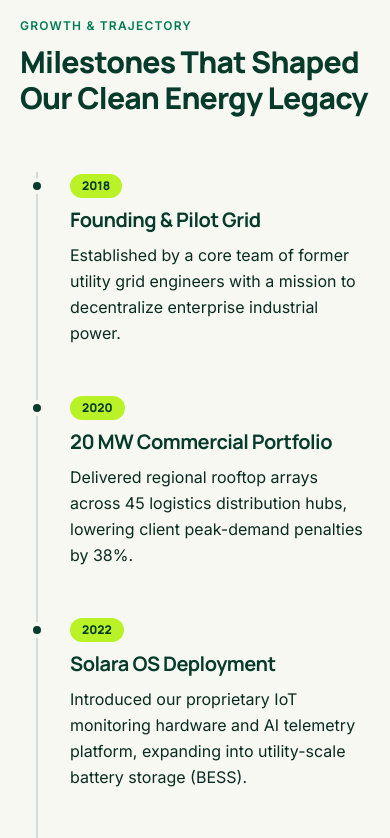
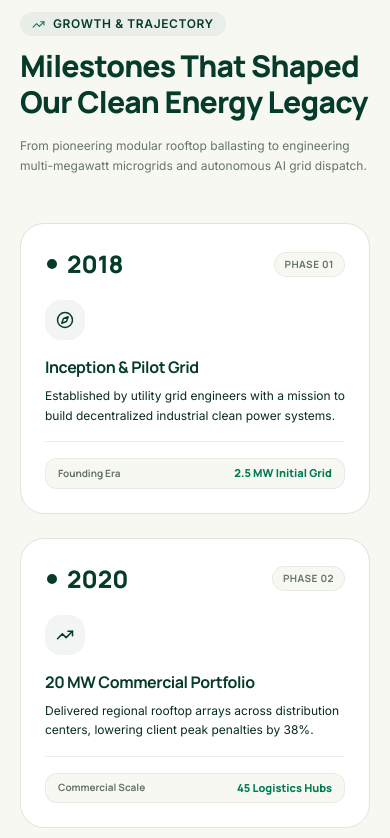
Before and after one commit to devanhaidar/solara-project, a Next.js app: page /about in a window 390 px wide. Shown: the part 3860-4698 px from the top of the page. Built offline with nearby package versions, Linux system fonts and the light colour scheme.

Commit message:
style: redesign About Us milestones section into a modern horizontal executive roadmap

```diff
--- a/src/app/about/page.tsx
+++ b/src/app/about/page.tsx
@@ -15,6 +15,7 @@
   Globe2,
   Cpu,
   ArrowRight,
+  Sparkles,
 } from "lucide-react";
 import type { Metadata } from "next";
 
@@ -61,28 +62,49 @@
 const timeline = [
   {
     year: "2018",
-    title: "Founding & Pilot Grid",
-    desc: "Established by a core team of former utility grid engineers with a mission to decentralize enterprise industrial power.",
+    phase: "Phase 01",
+    tag: "Founding Era",
+    icon: Compass,
+    title: "Inception & Pilot Grid",
+    metric: "2.5 MW Initial Grid",
+    desc: "Established by utility grid engineers with a mission to build decentralized industrial clean power systems.",
   },
   {
     year: "2020",
+    phase: "Phase 02",
+    tag: "Commercial Scale",
+    icon: TrendingUp,
     title: "20 MW Commercial Portfolio",
-    desc: "Delivered regional rooftop arrays across 45 logistics distribution hubs, lowering client peak-demand penalties by 38%.",
+    metric: "45 Logistics Hubs",
+    desc: "Delivered regional rooftop arrays across distribution centers, lowering client peak penalties by 38%.",
   },
   {
     year: "2022",
-    title: "Solara OS Deployment",
-    desc: "Introduced our proprietary IoT monitoring hardware and AI telemetry platform, expanding into utility-scale battery storage (BESS).",
+    phase: "Phase 03",
+    tag: "Software & Storage",
+    icon: Cpu,
+    title: "Solara OS & BESS Launch",
+    metric: "Sub-Second SCADA",
+    desc: "Introduced proprietary IoT monitoring hardware and deployed our first utility-scale battery storage.",
   },
   {
     year: "2024",
+    phase: "Phase 04",
+    tag: "Major Landmark",
+    icon: Award,
     title: "100 MW Milestone Reached",
-    desc: "Expanded into hybrid wind-solar microgrids and multi-megawatt floating solar installations with zero grid downtime.",
+    metric: "100 MW Online",
+    desc: "Expanded into hybrid wind-solar microgrids and alpine floating solar with 99.98% uptime.",
   },
   {
     year: "2026",
-    title: "Next-Gen Net-Zero Ecosystem",
-    desc: "Over 120 MW generating clean power across 250+ enterprise clients, driving the transition toward 100% renewable baseload.",
+    phase: "Phase 05",
+    tag: "Present Frontier",
+    icon: Sparkles,
+    title: "Multi-Gigawatt Ecosystem",
+    metric: "250+ Sites / 120 MW+",
+    desc: "Generating clean power across 250+ enterprise sites, accelerating 100% renewable baseload.",
+    isCurrent: true,
   },
 ];
 
@@ -264,35 +286,98 @@
           </div>
         </section>
 
-        {/* 5. Milestones Timeline */}
-        <section className="py-16 sm:py-20 lg:py-24">
+        {/* 5. Milestones Timeline (Horizontal Executive Roadmap) */}
+        <section className="py-16 sm:py-20 lg:py-24 overflow-hidden">
           <div className="max-w-[1720px] 2xl:max-w-[1840px] mx-auto px-5 sm:px-8 md:px-10 lg:px-12 xl:px-16">
-            <div className="max-w-3xl mb-14">
-              <span className="text-xs font-bold uppercase tracking-widest text-emerald-700">
-                Growth & Trajectory
-              </span>
-              <h2 className="font-heading font-extrabold text-3xl sm:text-4xl text-forest tracking-tight mt-2">
+            <div className="flex flex-col md:flex-row md:items-end justify-between mb-12 sm:mb-16 gap-4">
+              <div>
+                <div className="inline-flex items-center gap-2 px-3 py-1 rounded-full bg-forest/5 text-forest text-xs font-semibold uppercase tracking-wider mb-3">
+                  <TrendingUp size={13} className="text-emerald-700" />
+                  <span>Growth & Trajectory</span>
+                </div>
+                <h2 className="font-heading font-extrabold text-3xl sm:text-4xl lg:text-5xl text-forest tracking-tight">
                   Milestones That Shaped Our Clean Energy Legacy
                 </h2>
               </div>
+              <p className="text-text-muted text-xs sm:text-sm max-w-md leading-relaxed">
+                From pioneering modular rooftop ballasting to engineering multi-megawatt microgrids and autonomous AI grid dispatch.
+              </p>
+            </div>
 
-            <div className="relative border-l-2 border-forest/15 ml-4 sm:ml-8 space-y-12 pb-4">
-              {timeline.map((item, idx) => (
-                <div key={idx} className="relative pl-8 sm:pl-10 group">
-                  {/* Glowing Node */}
-                  <div className="absolute -left-[9px] top-1.5 w-4 h-4 rounded-full bg-forest border-4 border-offwhite group-hover:bg-lime group-hover:scale-125 transition-all duration-300" />
+            {/* Horizontal Timeline Track & Cards Grid */}
+            <div className="relative">
+              {/* Continuous Connected Progress Track Bar (Desktop) */}
+              <div className="hidden lg:block absolute top-7 left-12 right-12 h-1 bg-border-soft z-0">
+                <div className="h-full bg-gradient-to-r from-forest via-emerald-600 to-lime w-full rounded-full" />
+              </div>
 
-                  <div className="inline-block font-heading font-extrabold text-xs sm:text-sm px-3 py-1 rounded-full bg-lime text-forest mb-2">
+              {/* 5-Column Horizontal Cards */}
+              <div className="grid grid-cols-1 md:grid-cols-2 lg:grid-cols-5 gap-6 relative z-10">
+                {timeline.map((item, idx) => {
+                  const Icon = item.icon;
+                  return (
+                    <div
+                      key={idx}
+                      className={`group flex flex-col justify-between p-6 sm:p-7 rounded-3xl bg-white border transition-all duration-300 relative hover:-translate-y-2 hover:shadow-2xl ${
+                        item.isCurrent
+                          ? "border-lime/80 shadow-lg ring-1 ring-lime/40"
+                          : "border-border-soft hover:border-lime/60"
+                      }`}
+                    >
+                      {/* Top Node Connector Indicator */}
+                      <div className="flex items-center justify-between mb-5">
+                        {/* Year Badge */}
+                        <div className="flex items-center gap-2">
+                          <div
+                            className={`w-3.5 h-3.5 rounded-full border-2 transition-all duration-300 ${
+                              item.isCurrent
+                                ? "bg-lime border-forest ring-4 ring-lime/40"
+                                : "bg-forest border-white group-hover:bg-lime"
+                            }`}
+                          />
+                          <span className="font-heading font-extrabold text-2xl text-forest group-hover:text-emerald-700 transition-colors">
                             {item.year}
+                          </span>
                         </div>
-                  <h3 className="font-heading font-bold text-xl sm:text-2xl text-forest group-hover:text-emerald-700 transition-colors">
+
+                        {/* Phase Tag */}
+                        <span
+                          className={`text-[10px] font-heading font-bold px-2.5 py-1 rounded-full uppercase tracking-wider ${
+                            item.isCurrent
+                              ? "bg-lime text-forest font-extrabold"
+                              : "bg-[#F7F8F2] text-text-muted border border-border-soft/60"
+                          }`}
+                        >
+                          {item.phase}
+                        </span>
+                      </div>
+
+                      {/* Middle Content */}
+                      <div className="flex-1">
+                        <div className="w-10 h-10 rounded-2xl bg-forest/5 text-forest group-hover:bg-forest group-hover:text-lime flex items-center justify-center mb-4 transition-colors duration-300">
+                          <Icon size={18} />
+                        </div>
+
+                        <h3 className="font-heading font-bold text-base sm:text-lg text-forest group-hover:text-emerald-700 transition-colors mb-2 leading-snug">
                           {item.title}
                         </h3>
-                  <p className="mt-2 text-text-secondary text-base max-w-2xl leading-relaxed">
+
+                        <p className="text-text-secondary text-xs sm:text-sm leading-relaxed mb-4">
                           {item.desc}
                         </p>
                       </div>
-              ))}
+
+                      {/* Bottom Metric Pill */}
+                      <div className="pt-4 border-t border-border-soft/60">
+                        <div className="inline-flex items-center gap-1.5 px-3 py-1.5 rounded-xl bg-[#F7F8F2] border border-border-soft/60 text-[11px] font-heading font-bold text-forest group-hover:border-lime/50 transition-colors w-full justify-between">
+                          <span className="text-text-muted text-[10px]">{item.tag}</span>
+                          <span className="text-emerald-700 font-extrabold text-[11px]">{item.metric}</span>
+                        </div>
+                      </div>
+                    </div>
+                  );
+                })}
+              </div>
             </div>
           </div>
         </section>
```
Lines whose indentation alone changed are shown as unchanged.
